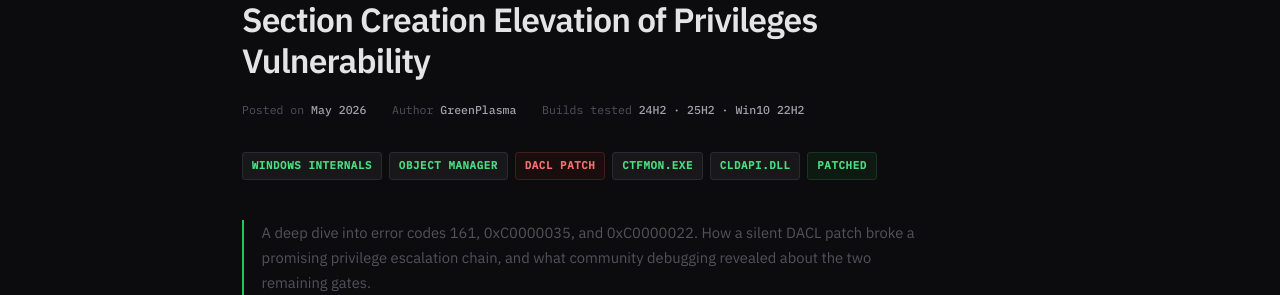
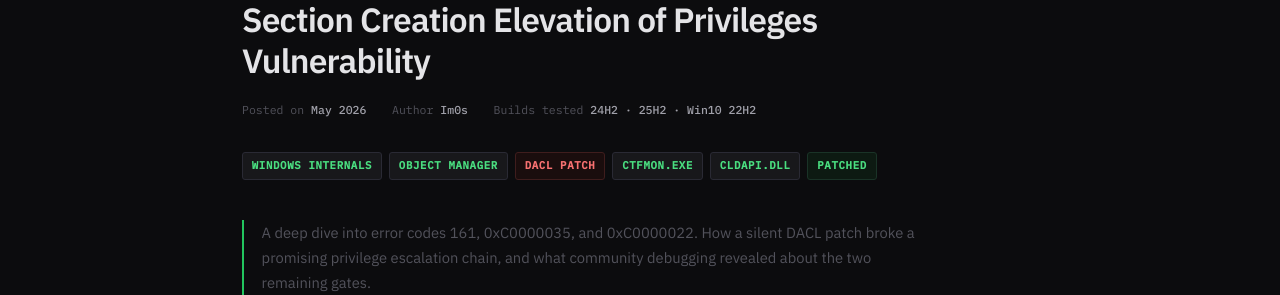
Before and after one commit to RFC6592/rfc6592.github.io, a Jekyll site: the page website/GreenPlasma-Research.html, which Jekyll copies as it is, in a window 1280 px wide and 900 px high. Shown: the part 238-533 px from the top of the window. Built offline with Jekyll 4.4.1, drawn with Linux system fonts in a browser that asks for light colours.

Commit message:
Update GreenPlasma-Research.html

```diff
--- a/website/GreenPlasma-Research.html
+++ b/website/GreenPlasma-Research.html
@@ -330,7 +330,7 @@
 
   <div class="meta-row">
     <div>Posted on <b>May 2026</b></div>
-    <div>Author <b>GreenPlasma</b></div>
+    <div>Author <b>Im0s</b></div>
     <div>Builds tested <b>24H2 · 25H2 · Win10 22H2</b></div>
   </div>
 
@@ -543,6 +543,10 @@
 
   <div class="callout info">
     <strong>Why the kernel kept the object alive:</strong> Named objects in the Windows Object Manager are reference-counted. A named section created via <code>NtCreateSection</code> (or opened via <code>NtOpenSection</code>) increments the reference count for each outstanding handle, regardless of which process holds it. The symlink I created redirected ctfmon's open to <code>\BaseNamedObjects\CTFMON_DEAD</code>, so ctfmon incremented that object's count. After my process died, ctfmon's handle alone was enough to keep the object, and by extension the symlink pointing to it, alive in the namespace. Without killing ctfmon or rebooting, the ghost persists.
+  </div>
+
+  <div class="screenshot-wrap">
+    <img src="../assets/img/GreenPlasma_2026-05-16_151650_Stuck.png" alt="The PoC never explicitly closed that handle before its process exited." />
   </div>
 
   <p>I modified the loader to handle all three phases of this problem gracefully, without discarding the original error reporting.</p>
```
